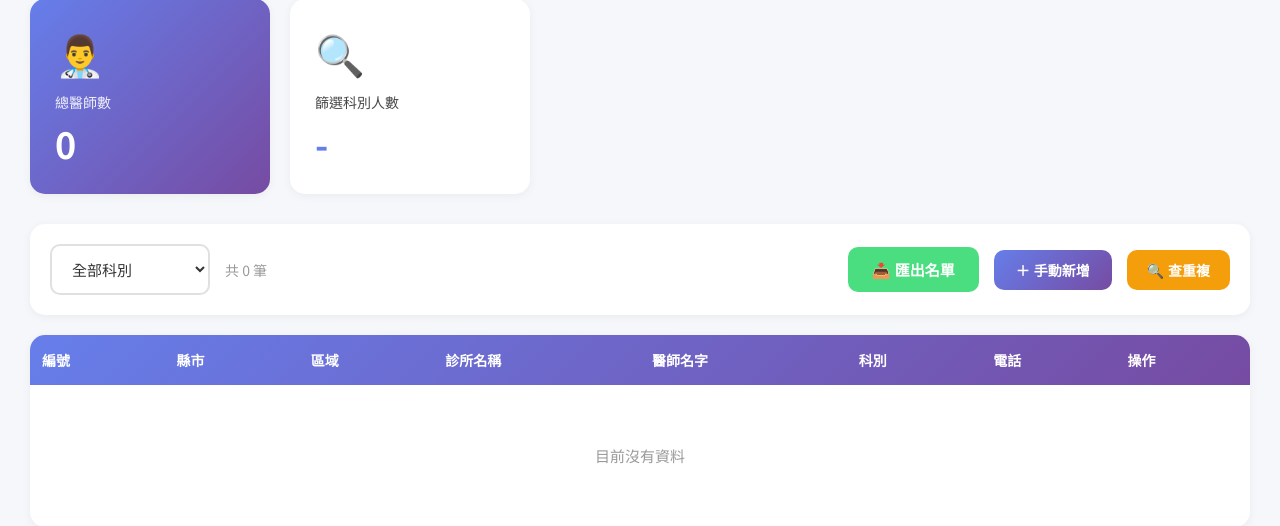
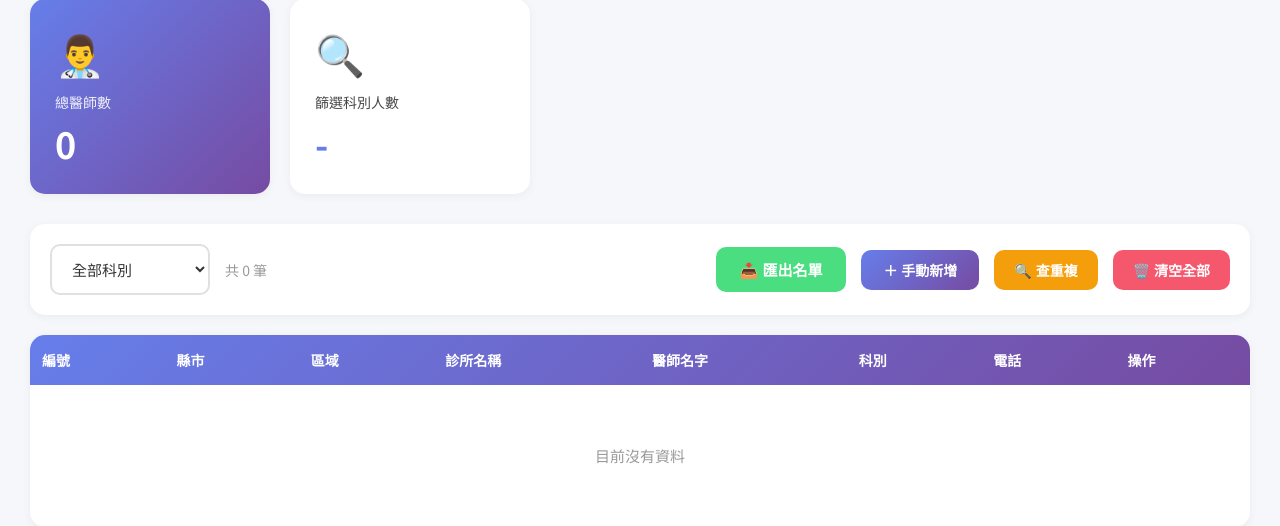
Before and after one commit to bcmedia-dr/clinic-management-system, a Flask app: page /baiwei in a window 1280 px wide. Shown: the part 247-773 px from the top of the page. Run offline with Flask 3, Linux system fonts and the light colour scheme; the visitor is signed in with stand-in values (Sample User, id 1); data that the repository does not hold is empty.

Commit message:
feat: 百位總表加清空全部功能

```diff
--- a/app.py
+++ b/app.py
@@ -1963,6 +1963,20 @@ def deduplicate_baiwei():
                 deleted += 1
     db.session.commit()
     return jsonify({'success': True, 'deleted': deleted})
+
+
+@app.route('/api/baiwei/clear-all', methods=['POST'])
+def clear_all_baiwei():
+    """清空百位醫師總表（不動診所管理總表）"""
+    if session.get('role') != 'admin':
+        return jsonify({'error': '權限不足'}), 403
+    BaiweiParticipation.query.delete()
+    count = BaiweiDoctor.query.count()
+    BaiweiDoctor.query.delete()
+    # 將所有診所的 col_baiwei 重設為 False
+    Clinic.query.filter_by(col_baiwei=True).update({'col_baiwei': False})
+    db.session.commit()
+    return jsonify({'success': True, 'deleted': count})
 
 
 @app.route('/api/baiwei/<int:doc_id>', methods=['DELETE'])
--- a/templates/baiwei.html
+++ b/templates/baiwei.html
@@ -177,6 +177,7 @@
                 <button class="btn-export" onclick="exportExcel()">📥 匯出名單</button>
                 <button class="btn-primary" onclick="showAddDoctorModal()">＋ 手動新增</button>
                 <button style="background:#f59e0b;color:white;border:none;padding:10px 20px;border-radius:10px;font-size:14px;font-weight:600;cursor:pointer;" onclick="showDupModal()">🔍 查重複</button>
+                <button style="background:#f5576c;color:white;border:none;padding:10px 20px;border-radius:10px;font-size:14px;font-weight:600;cursor:pointer;" onclick="clearAllDoctors()">🗑️ 清空全部</button>
             </div>
         </div>
         <div class="table-container">
@@ -746,6 +747,21 @@ async function confirmAddDoctors() {
     }
 }
 
+// ══ 清空全部 ══
+async function clearAllDoctors() {
+    const total = document.getElementById('statTotal').textContent;
+    if (!confirm(`確定清空百位醫師總表全部 ${total} 筆資料？\n\n⚠️ 此操作無法復原，活動記錄關聯也會一併清除。\n診所管理總表不受影響。`)) return;
+    if (!confirm('再次確認：確定要清空全部百位醫師資料嗎？')) return;
+    const res  = await fetch('/api/baiwei/clear-all', { method: 'POST' });
+    const data = await res.json();
+    if (data.success) {
+        alert(`✅ 已清空 ${data.deleted} 筆資料`);
+        loadData();
+    } else {
+        alert('清空失敗：' + (data.error || '未知錯誤'));
+    }
+}
+
 // ══ 查重複 ══
 async function showDupModal() {
     document.getElementById('dupContent').innerHTML = '<p style="color:#aaa;text-align:center;padding:20px;">載入中...</p>';
```
